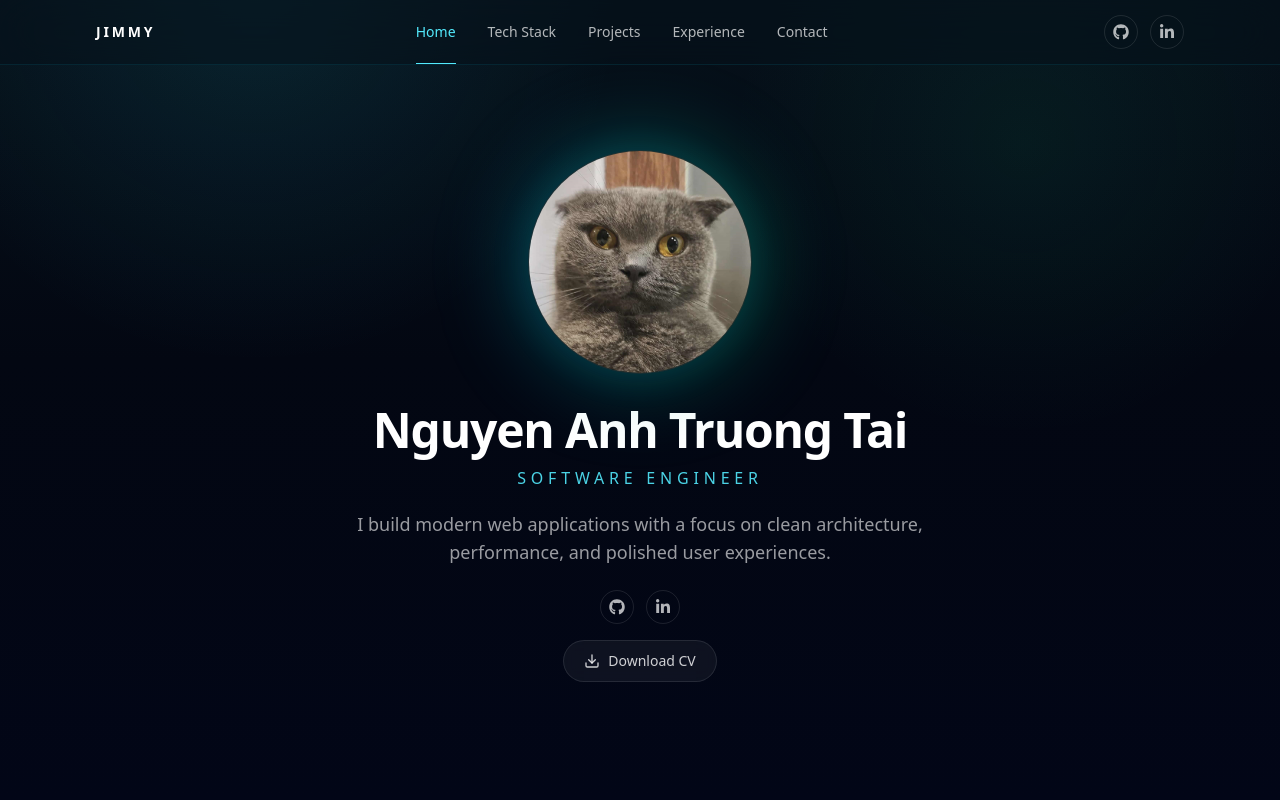
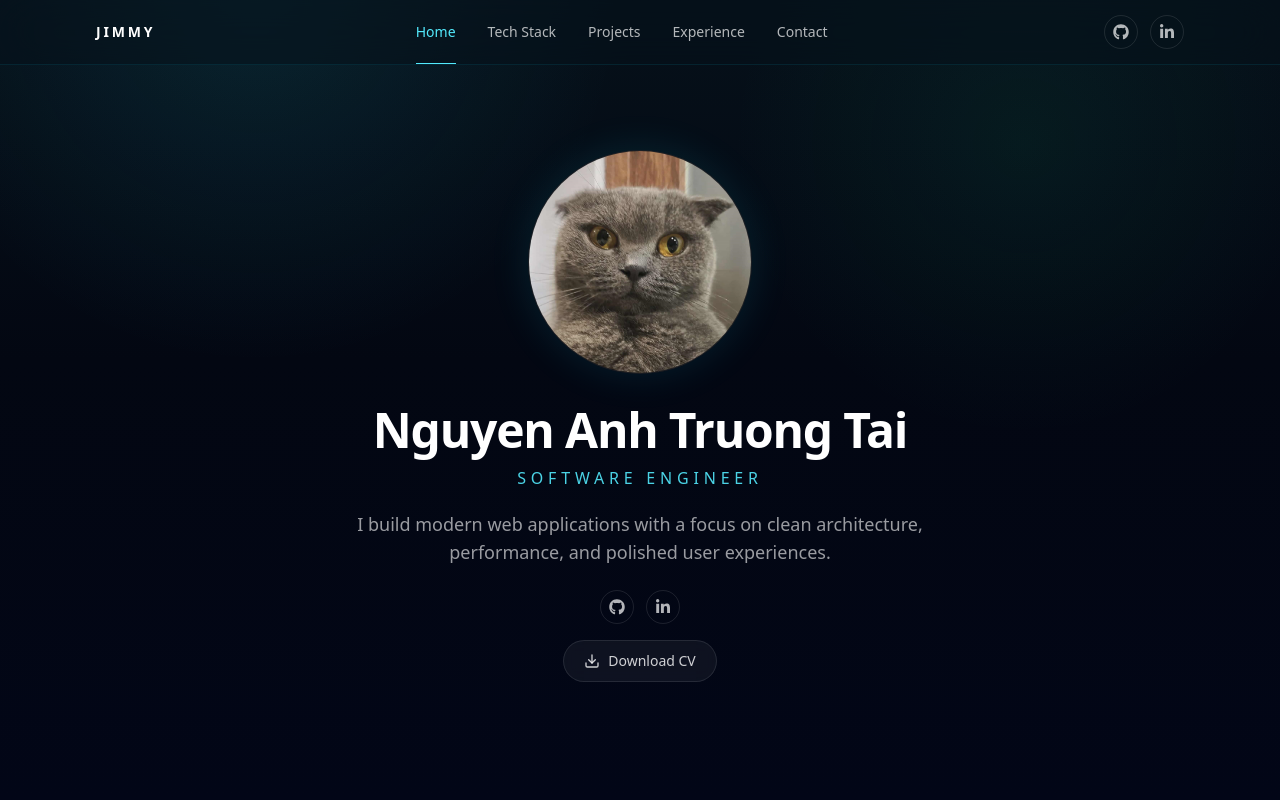
Before and after one commit to Jimmy-02/Porfolio, a Next.js app in the folder apps/web/: page / in a window 1280 px wide. Shown: the top 800 px of the page. Built offline with nearby package versions, Linux system fonts and the light colour scheme.

Commit message:
chore: remove background avatar color, temporary remove link cv

```diff
--- a/apps/web/components/Hero.tsx
+++ b/apps/web/components/Hero.tsx
@@ -1,6 +1,5 @@
 import Image from "next/image";
 import Container from "@/components/Container";
-import Particles from "@/components/Particles";
 import SocialLinks from "@/components/SocialLinks";
 import { Download } from "lucide-react";
 export default function Hero() {
@@ -12,7 +11,7 @@ export default function Hero() {
       <Container className="relative z-10">
         <div className="flex flex-col items-center justify-center text-center">
           <div className="relative">
-            <div className="absolute -inset-3 rounded-full bg-linear-to-r from-cyan-500/30 to-emerald-500/30 blur-2xl" />
+            <div className="absolute -inset-3 rounded-full" />
 
             <div className="relative h-40 w-40 overflow-hidden rounded-full border border-white/10 bg-black/40 shadow-[0_0_40px_rgba(34,211,238,0.12)] backdrop-blur-xl sm:h-48 sm:w-48 md:h-56 md:w-56">
               <Image
@@ -44,7 +43,6 @@ export default function Hero() {
           <SocialLinks className="mt-6 justify-center" />
           <div className="mt-4 flex justify-center">
             <a
-              href="https://www.youtube.com/watch?v=fdppIIWets8"
               target="_blank"
               download
               className="inline-flex items-center gap-2 rounded-full border border-white/10 bg-white/5 px-5 py-2.5 text-sm font-medium text-white/80 backdrop-blur transition hover:border-cyan-400/30 hover:text-cyan-300 hover:bg-white/10"
```
